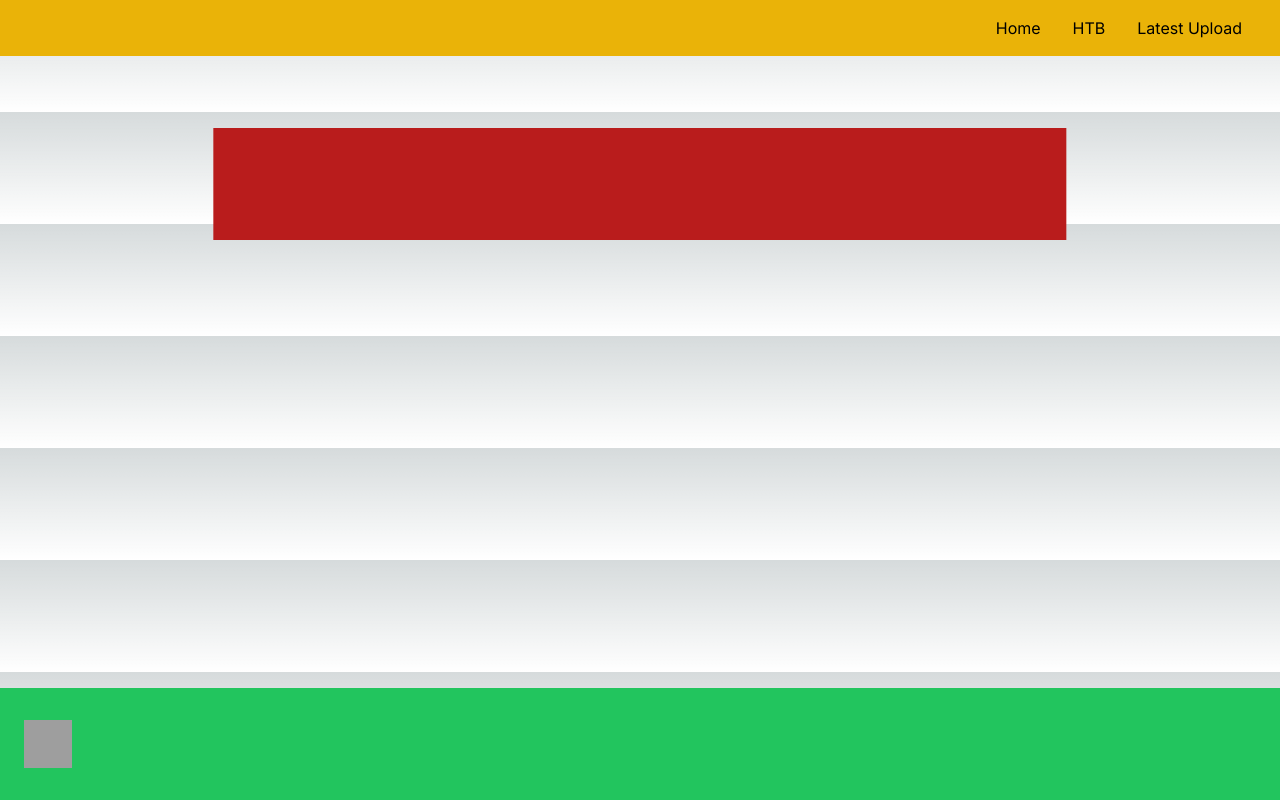
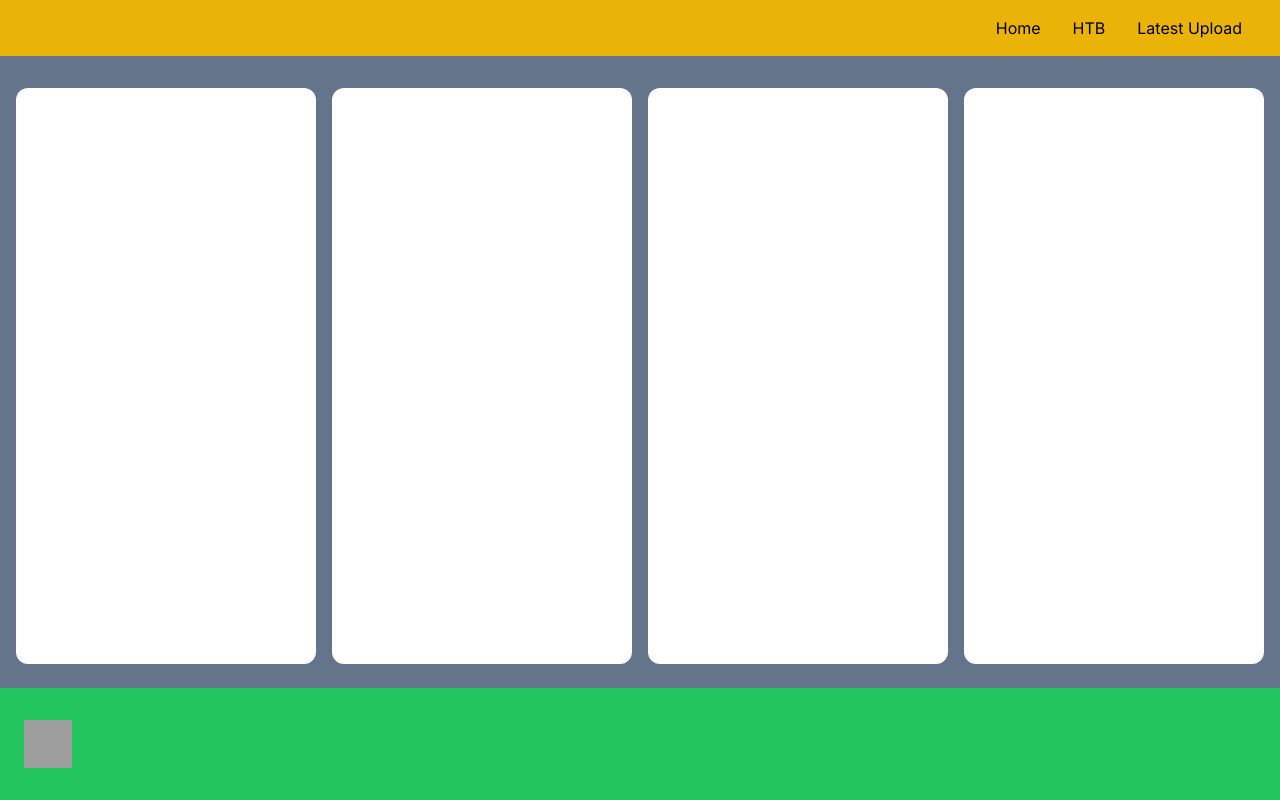
Before and after one commit to unusualuser1/writeups, a Next.js app: page / in a window 1280 px wide. Built offline with nearby package versions, Linux system fonts and the light colour scheme; grey boxes are pictures that could not be loaded.

Commit message:
styling home page

```diff
--- /dev/null
+++ b/app/components/Difficulty.tsx
@@ -0,0 +1,11 @@
+
+
+export default function DiffPreview(){
+    return(
+
+        <div className="w-[300px] h-full justify-center items-center pt-16 pb-32 rounded-xl bg-white m-2">
+
+        </div>
+
+    )
+}
--- a/app/components/MainContent.tsx
+++ b/app/components/MainContent.tsx
@@ -1,8 +1,13 @@
+import DiffPreview from "./Difficulty"
+
 export default function MainContent(){
     return(
         <>
-            <div className="flex z-10 bg-red-700 w-4/6 h- pb-28 translate-y-32 translate-x-1/4">
-
+            <div className="flex-wrap z-10 bg-red-700 h-44 translate-y-32 ">
+                <DiffPreview/>
+                <DiffPreview/>
+                <DiffPreview/>
+                <DiffPreview/>
 
             </div>
         </>
--- a/app/page.tsx
+++ b/app/page.tsx
@@ -1,13 +1,25 @@
 import Header from "./components/Header"
 import Footer from "./components/Footer"
 import MainContent from "./components/MainContent"
+import DiffPreview from "./components/Difficulty"
 
 export default function Home() {
   return (
     <main>
       <Header/>
-      <MainContent/>
+
+
+      <div className="flex flex-wrap w-full h-screen  pt-20 pb-36 bg-slate-500 justify-center items-center ">
+        <DiffPreview/>
+        <DiffPreview/>
+        <DiffPreview/>
+        <DiffPreview/>
+      </div>
+
+
       <Footer/>
+
+
     </main>
   )
 }
```
